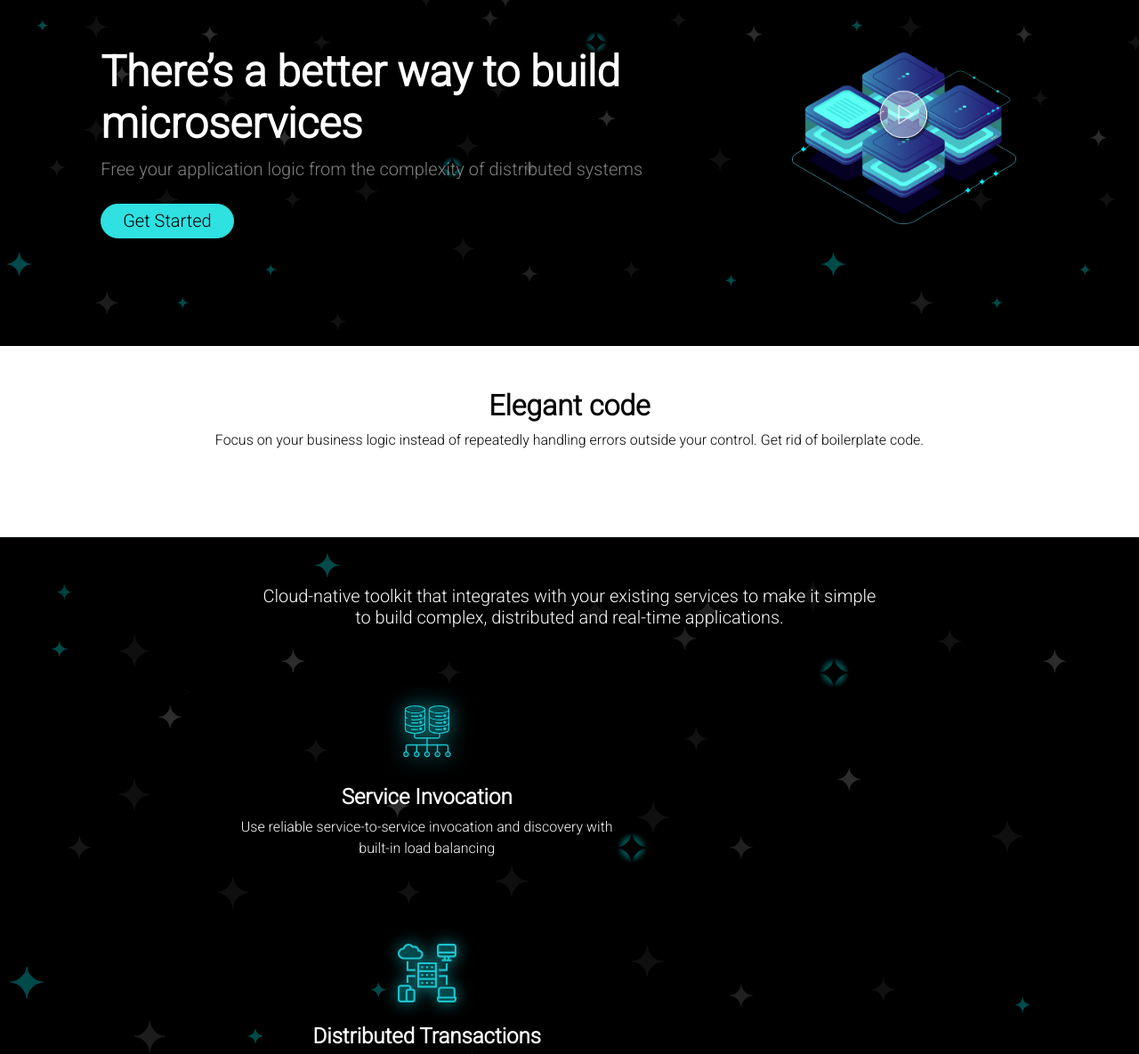
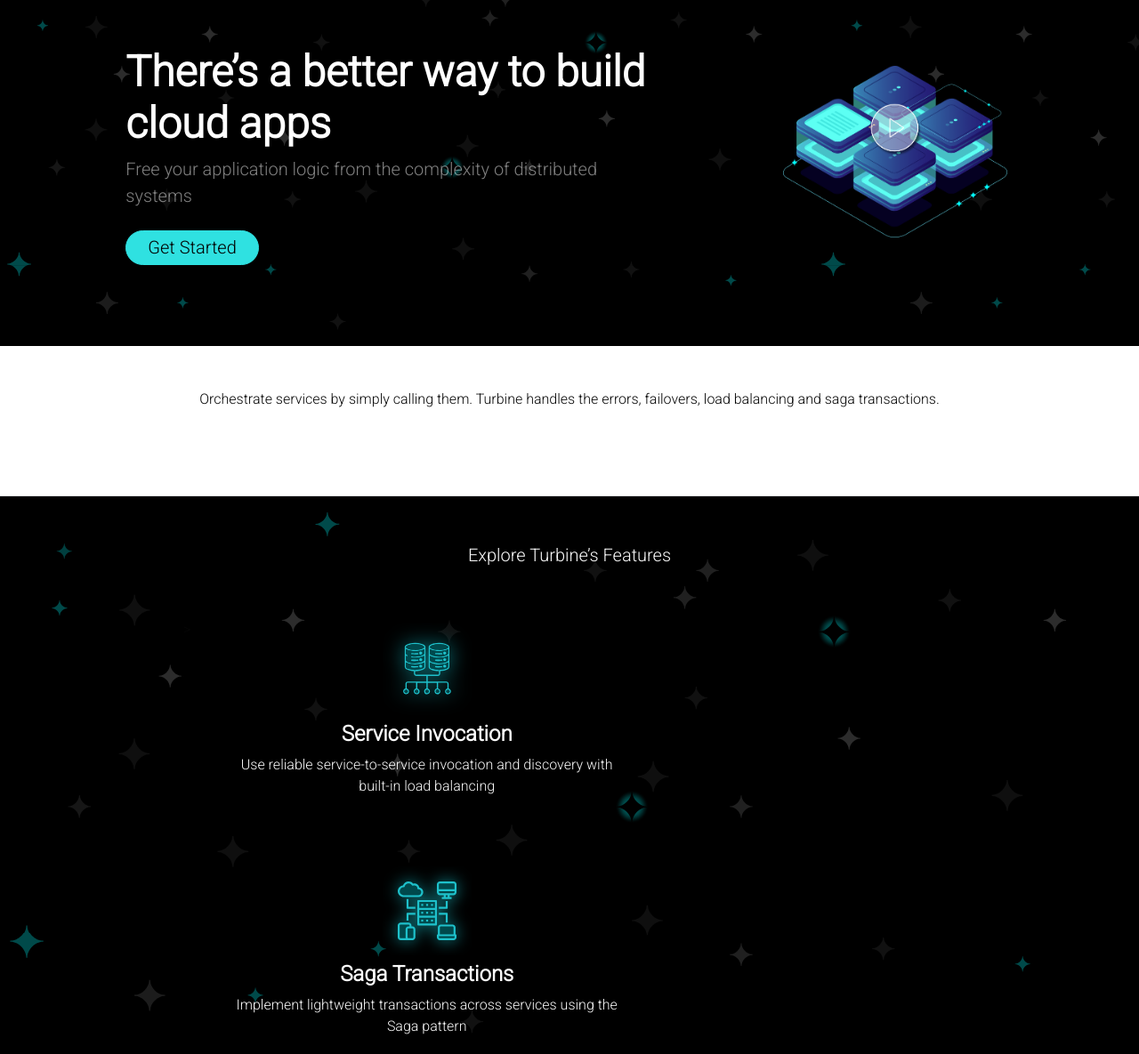
Before and after one commit to pawelklasa/Turbine, a plain HTML site: page index.html in a window 1280 px wide. Shown: the part 61-1246 px from the top of the page at 89% size. Drawn offline with nearby package versions, Linux system fonts and the light colour scheme.

Commit message:
copy changes

```diff
--- a/index.html
+++ b/index.html
@@ -69,8 +69,9 @@
                 <div class="card-body p-5">
                     <div class="row align-text-left gx-5 align-items-center">
                         <div class="col-lg-6">
-                            <h1 class="display-5 fw-bolder text-white mb-2">There’s a better way to build microservices</h1>
-                            <p class="lead text-white-50 mb-4">Free your application logic from the complexity of distributed systems</p>
+                            <h1 class="display-5 fw-bolder text-white mb-2">There’s a better way to build cloud apps</h1>
+                            <p class="lead text-white-50 mb-4">Free your application logic from the complexity
+                                of distributed systems</p>
                             <div class="d-grid gap-3 d-sm-flex justify-content-sm-left">
                                 <a class="btn btn-primary btn-lg px-4 me-sm-3" href="https://focused-mclean-e58246.netlify.app/turbine/0.1/index.html" target="_blank">Get Started</a>
                                 </div>
@@ -100,9 +101,9 @@
                   <section class="border-bottom">
                     <div class="container px-5 my-5 px-5">
                         <div class="text-center mb-5">
-                            <h2 class="fw-bolder">Elegant code</h2>
-                            <p class="mb-0">Focus on your business logic instead of repeatedly
-                                handling errors outside your control. Get rid of boilerplate code.</p>
+                            <!-- <h2 class="fw-bolder">Elegant code</h2> -->
+                            <p class="mb-0">Orchestrate services by simply calling them.
+                                Turbine handles the errors, failovers, load balancing and saga transactions.</p>
                         </div>
                         <div class="row gx-5 justify-content-center">
                             <div class="col-lg">
@@ -120,7 +121,7 @@
         <section class="pt-4" style="background-image: url('assets/banner.svg'); width: 100%">
             <div class="container px-lg-5">
                 <div class="text-center sub-title card-title">
-                    <div class="wrap-text"><h5>Cloud-native toolkit that integrates with your existing services to make it simple to build complex, distributed and real-time applications.</h5></div>
+                    <div class="wrap-text"><h5>Explore Turbine’s Features</h5></div>
                 </div>>
                 <!-- Page Features-->
                 <div class="row gx-lg-5">
@@ -141,7 +142,7 @@
                                 <div class="feature text-white rounded-3 mb-4 mt-n4">
                                     <img width="100px" src="assets/icon-02.svg">
                                 </div>
-                                <h2 class="fs-4 card-title fw-bold">Distributed Transactions</h2>
+                                <h2 class="fs-4 card-title fw-bold">Saga Transactions</h2>
                                 <p class="mb-0 card-title">Implement lightweight transactions across services using the Saga pattern</p>
                             </div>
                         </div>
@@ -200,8 +201,8 @@
             <div class="container px-5 my-5 px-5">
                 <div class="text-center mb-5">
                     <h2 class="fw-bolder">Sidecar Architecture</h2>
-                    <div class="wrap-text"><p class="mb-0">Turbine lives as a sidecar to your application. Easily add Turbine’s capabilities to your existing
-                        application without significant refactoring.</p></div>
+                    <div class="wrap-text"><p class="mb-0">Turbine lives as a sidecar of a service process.
+                        Add Turbine to your application with minimal effort.</p></div>
                 </div>
                 <div class="row gx-5 justify-content-center">
                     <div class="col-lg-6">
```
